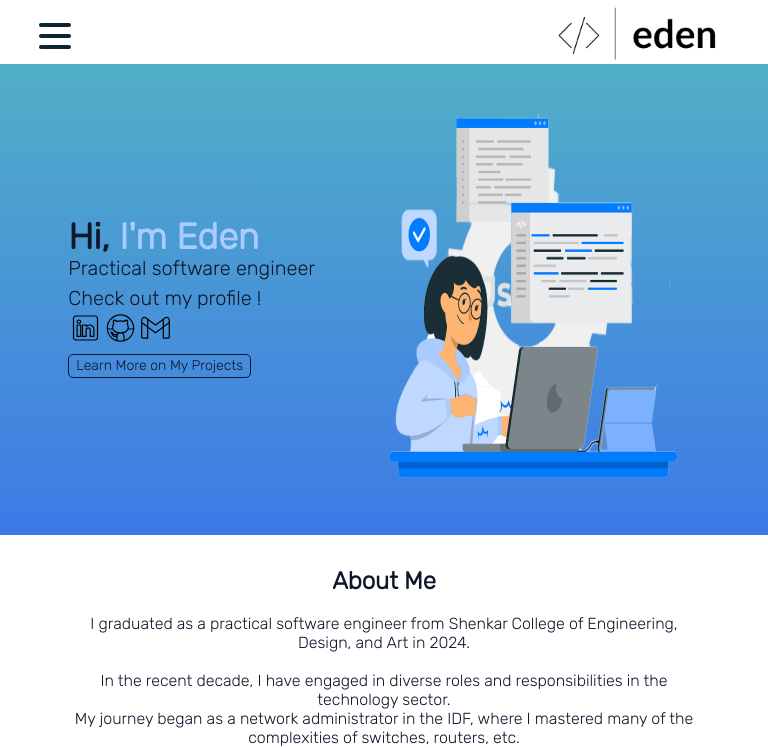
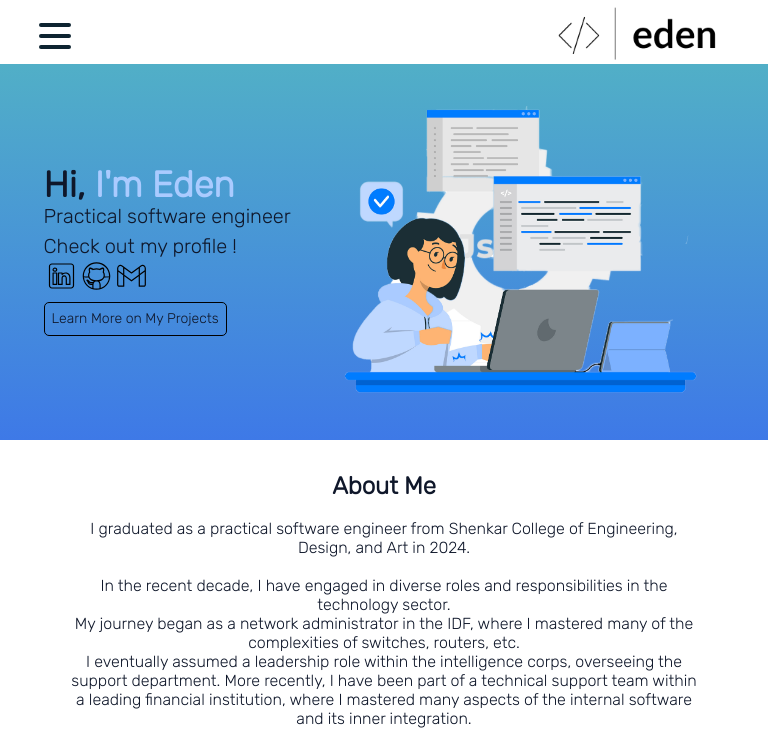
Before and after one commit to edend85/ProtfolioEden, a React (Vite) app: page / in a window 768 px wide. Shown: the top 748 px of the page. Built offline with nearby package versions, Linux system fonts and the light colour scheme.

Commit message:
social-media-links-projects from '-button'

```diff
--- a/src/Components/Header.jsx
+++ b/src/Components/Header.jsx
@@ -28,8 +28,8 @@ export default function Header() {
               </svg>
             </a>
           </div>
-          <div className='social-media-links-button'>
-            <button><a href="#projects-grid">Learn More on My Projects</a></button>
+          <div className='social-media-links-projects'>
+            <a href="#projects-grid">Learn More on My Projects</a>
           </div>
         </div>
         <img src={BGImg} />
--- a/src/styles/Styels.css
+++ b/src/styles/Styels.css
@@ -30,7 +30,7 @@ button{
     cursor: pointer;
 }
 .singal-project-btns a:hover,
-.social-media-links-button a:hover,
+.social-media-links-projects a:hover,
 button:hover{
     background-color: var(--primary-color);
     color: #aacbff;
@@ -90,12 +90,15 @@ button:hover{
     display: flex;
     justify-content: center;
 }
-.social-media-links-button{
+.social-media-links-projects{
     display: flex;
     justify-content: center;
 }
-.social-media-links-button button{
+.social-media-links-projects a{
     font-size: var(--text-size-20);
+    border: 1px solid black;
+    border-radius: 5px;
+    padding: 0 0.5em;
 }
 .social-media-links a svg:hover{
     fill: #4bcbcf;
@@ -107,7 +110,7 @@ button:hover{
     margin: 0.15em 0;
 }
 .singal-project-btns a,
-.social-media-links-button a{
+.social-media-links-projects a{
     text-decoration: none;
     color: var(--primary-color);
 }
@@ -244,7 +247,7 @@ button:hover{
         font-size: var(--text-size-12);
         line-height: 1em;
     }
-    .social-media-links-button button {
+    .social-media-links-projects a {
         font-size: 10px;
     }
     #projects-grid{
@@ -288,8 +291,8 @@ button:hover{
         height: 30px;
     }
     .bgContainer img{
-        width: 45%;
-        height: 55vh;
+        width: 55%;
+        /*height: 55vh;*/
     }
     .second-title {
         font-size: 20px;
@@ -298,7 +301,7 @@ button:hover{
     .logo-link img {
         width: 10em; /* Adjust the logo size as needed */
     }
-    .social-media-links-button button {
+    .social-media-links-projects a {
         font-size:14px;
     }
     .self-description{
```
